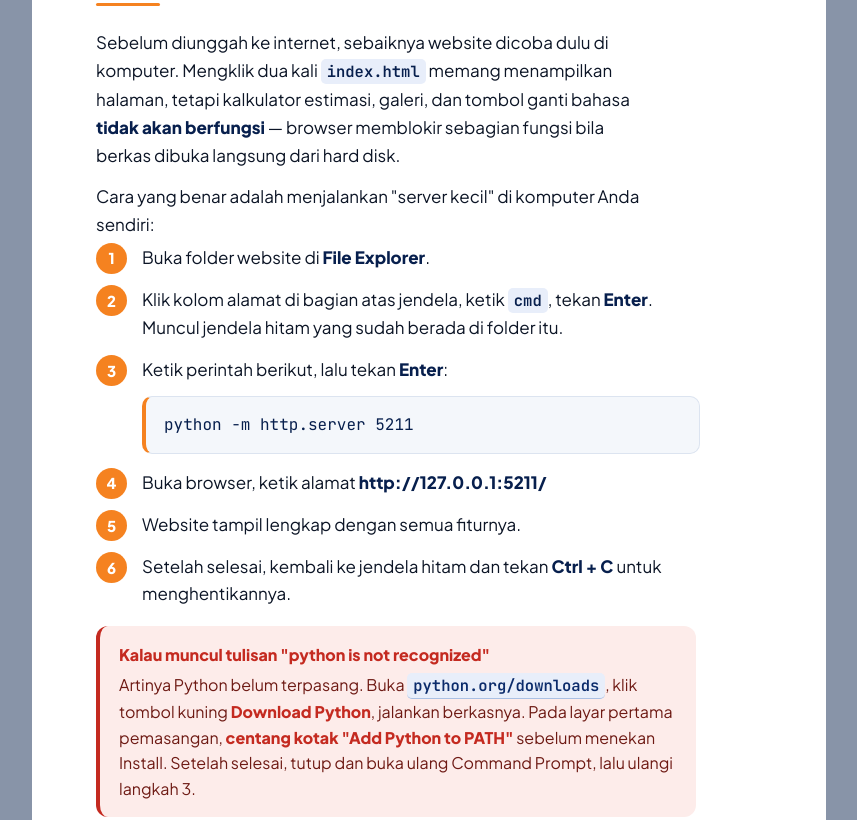
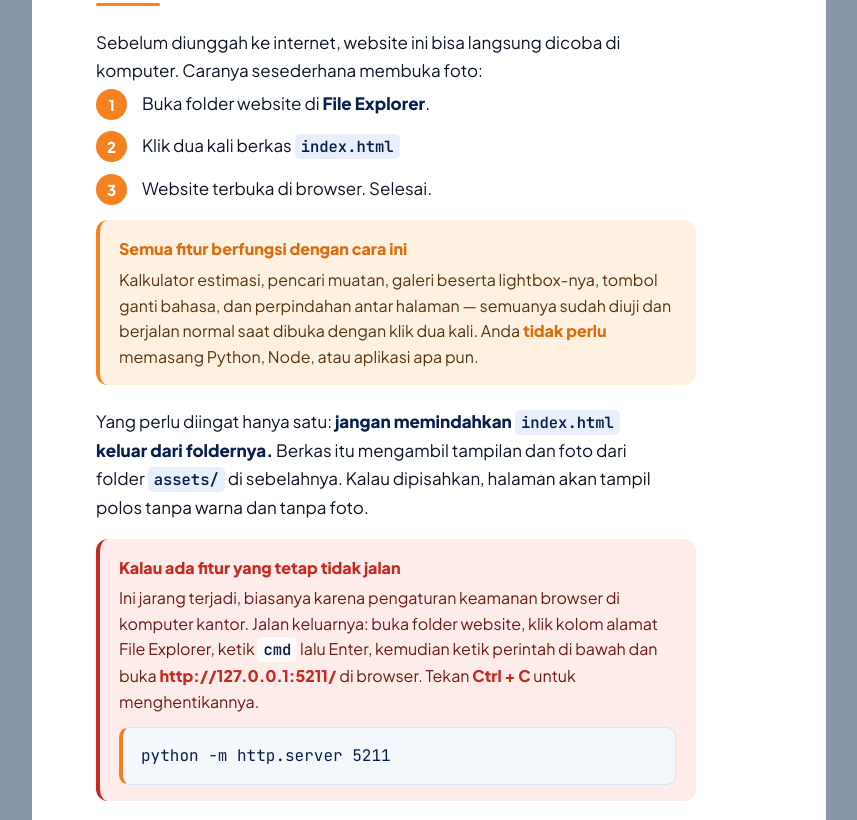
Before and after one commit to chronomark29/wic-stevedoring, a plain HTML site: page panduan/panduan.html in a window 1280 px wide. Shown: the part 4738-5558 px from the top of the page, without its empty margins (211-1068 px from the left). Drawn offline with Linux system fonts and the light colour scheme.

Commit message:
Perbaiki Bagian 3: klik dua kali index.html memang cukup
Panduan sebelumnya menyatakan kalkulator, galeri, dan tombol bahasa tidak
berfungsi bila index.html dibuka dengan klik dua kali, lalu menyuruh klien
memasang Python. Pernyataan itu SALAH.

Diuji dengan Edge pada file:// dan http:// berdampingan: kalkulator
menghasilkan angka identik (50.000 MT -> 4.000-6.000 MT/hari -> 9-13 hari),
21 kartu muatan ter-render, ganti bahasa jalan, lightbox galeri jalan,
navigasi antar halaman jalan, 31 logo lengkap, nol error console di keenam
halaman. Tidak ada satu pun perbedaan antara kedua protokol.

- Bagian 3 kini 3 langkah, tanpa pemasangan Python. Server lokal turun jadi
  jalan keluar cadangan bila browser kantor memblokir JavaScript.
- Tambah peringatan yang benar-benar relevan: jangan pisahkan index.html
  dari folder assets/.
- Perbaiki dua baris tabel "Kalau ada masalah" yang ikut keliru karena
  klaim lama.

Co-Authored-By: Claude Opus 5 <noreply@anthropic.com>

```diff
--- a/panduan/panduan.html
+++ b/panduan/panduan.html
@@ -372,32 +372,38 @@ tr:last-child td{border-bottom:none}
     <h1>Cara membuka di komputer sendiri</h1>
     <div class="rule"></div>
     <p>
-      Sebelum diunggah ke internet, sebaiknya website dicoba dulu di komputer.
-      Mengklik dua kali <code>index.html</code> memang menampilkan halaman, tetapi
-      kalkulator estimasi, galeri, dan tombol ganti bahasa <strong>tidak akan
-      berfungsi</strong> — browser memblokir sebagian fungsi bila berkas dibuka
-      langsung dari hard disk.
+      Sebelum diunggah ke internet, website ini bisa langsung dicoba di komputer.
+      Caranya sesederhana membuka foto:
     </p>
-    <p>Cara yang benar adalah menjalankan "server kecil" di komputer Anda sendiri:</p>
     <ol class="steps">
       <li>Buka folder website di <strong>File Explorer</strong>.</li>
-      <li>Klik kolom alamat di bagian atas jendela, ketik <code>cmd</code>, tekan
-          <strong>Enter</strong>. Muncul jendela hitam yang sudah berada di folder itu.</li>
-      <li>Ketik perintah berikut, lalu tekan <strong>Enter</strong>:
-<pre class="term">python -m http.server 5211</pre></li>
-      <li>Buka browser, ketik alamat <strong>http://127.0.0.1:5211/</strong></li>
-      <li>Website tampil lengkap dengan semua fiturnya.</li>
-      <li>Setelah selesai, kembali ke jendela hitam dan tekan <strong>Ctrl + C</strong>
-          untuk menghentikannya.</li>
+      <li>Klik dua kali berkas <code>index.html</code></li>
+      <li>Website terbuka di browser. Selesai.</li>
     </ol>
 
+    <div class="tip">
+      <b>Semua fitur berfungsi dengan cara ini</b>
+      Kalkulator estimasi, pencari muatan, galeri beserta lightbox-nya, tombol ganti
+      bahasa, dan perpindahan antar halaman &mdash; semuanya sudah diuji dan berjalan
+      normal saat dibuka dengan klik dua kali. Anda <b style="display:inline">tidak
+      perlu</b> memasang Python, Node, atau aplikasi apa pun.
+    </div>
+
+    <p class="gap">
+      Yang perlu diingat hanya satu: <strong>jangan memindahkan <code>index.html</code>
+      keluar dari foldernya.</strong> Berkas itu mengambil tampilan dan foto dari folder
+      <code>assets/</code> di sebelahnya. Kalau dipisahkan, halaman akan tampil polos
+      tanpa warna dan tanpa foto.
+    </p>
+
     <div class="warn">
-      <b>Kalau muncul tulisan "python is not recognized"</b>
-      Artinya Python belum terpasang. Buka <a class="lk" href="https://www.python.org/downloads/">python.org/downloads</a>, klik tombol
-      kuning <b style="display:inline">Download Python</b>, jalankan berkasnya. Pada layar
-      pertama pemasangan, <b style="display:inline">centang kotak "Add Python to PATH"</b>
-      sebelum menekan Install. Setelah selesai, tutup dan buka ulang Command Prompt,
-      lalu ulangi langkah 3.
+      <b>Kalau ada fitur yang tetap tidak jalan</b>
+      Ini jarang terjadi, biasanya karena pengaturan keamanan browser di komputer
+      kantor. Jalan keluarnya: buka folder website, klik kolom alamat File Explorer,
+      ketik <code>cmd</code> lalu Enter, kemudian ketik perintah di bawah dan buka
+      <b style="display:inline">http://127.0.0.1:5211/</b> di browser. Tekan
+      <b style="display:inline">Ctrl + C</b> untuk menghentikannya.
+<pre class="term">python -m http.server 5211</pre>
     </div>
   </div>
   <div class="foot"><span>Panduan Website WIC</span></div>
@@ -732,8 +738,8 @@ tr:last-child td{border-bottom:none}
       </tr>
       <tr>
         <td>Kalkulator atau galeri diam saja</td>
-        <td>Berkas dibuka lewat klik dua kali, bukan lewat server</td>
-        <td>Ikuti Bagian 3</td>
+        <td>JavaScript diblokir oleh pengaturan keamanan browser</td>
+        <td>Coba browser lain, atau pakai server lokal (Bagian 3)</td>
       </tr>
       <tr>
         <td>Pilihan bahasa tidak diingat</td>
@@ -747,8 +753,8 @@ tr:last-child td{border-bottom:none}
       </tr>
       <tr>
         <td>Tampilan berantakan tanpa warna</td>
-        <td>Folder <code>assets/css/</code> tidak ikut terunggah</td>
-        <td>Unggah ulang seluruh folder</td>
+        <td><code>index.html</code> terpisah dari folder <code>assets/</code></td>
+        <td>Pastikan keduanya selalu berada dalam satu folder</td>
       </tr>
       <tr>
         <td>Halaman kosong putih</td>
```
Also changed, not shown: PANDUAN-WEBSITE.md (+24 -28 lines), 1 other file.
